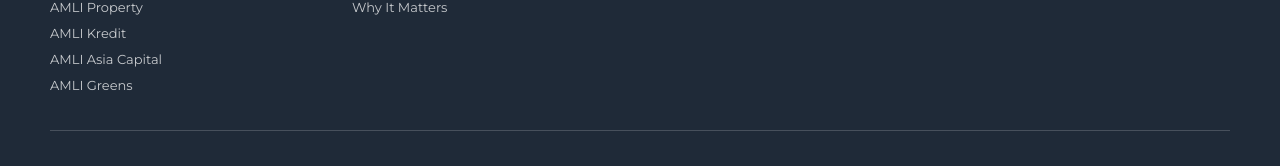
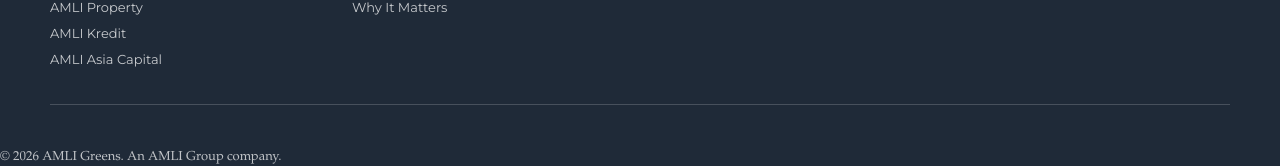
Before and after one commit to tyler-moon/amli-greens-website, a Next.js app: page / in a window 1280 px wide. Shown: the part 3640-3806 px from the top of the page. Built offline with nearby package versions, Linux system fonts and the light colour scheme.

Commit message:
Footer: remove self-link from AMLI Companies list

```diff
--- a/app/page.tsx
+++ b/app/page.tsx
@@ -24,7 +24,6 @@
   { name: "AMLI Property", href: "https://property.amli.group" },
   { name: "AMLI Kredit", href: "https://kredit.amli.group" },
   { name: "AMLI Asia Capital", href: "https://capital.amli.group" },
-  { name: "AMLI Greens", href: "https://greens.amli.group" }
 ];
 
 export default function Page() {
```
